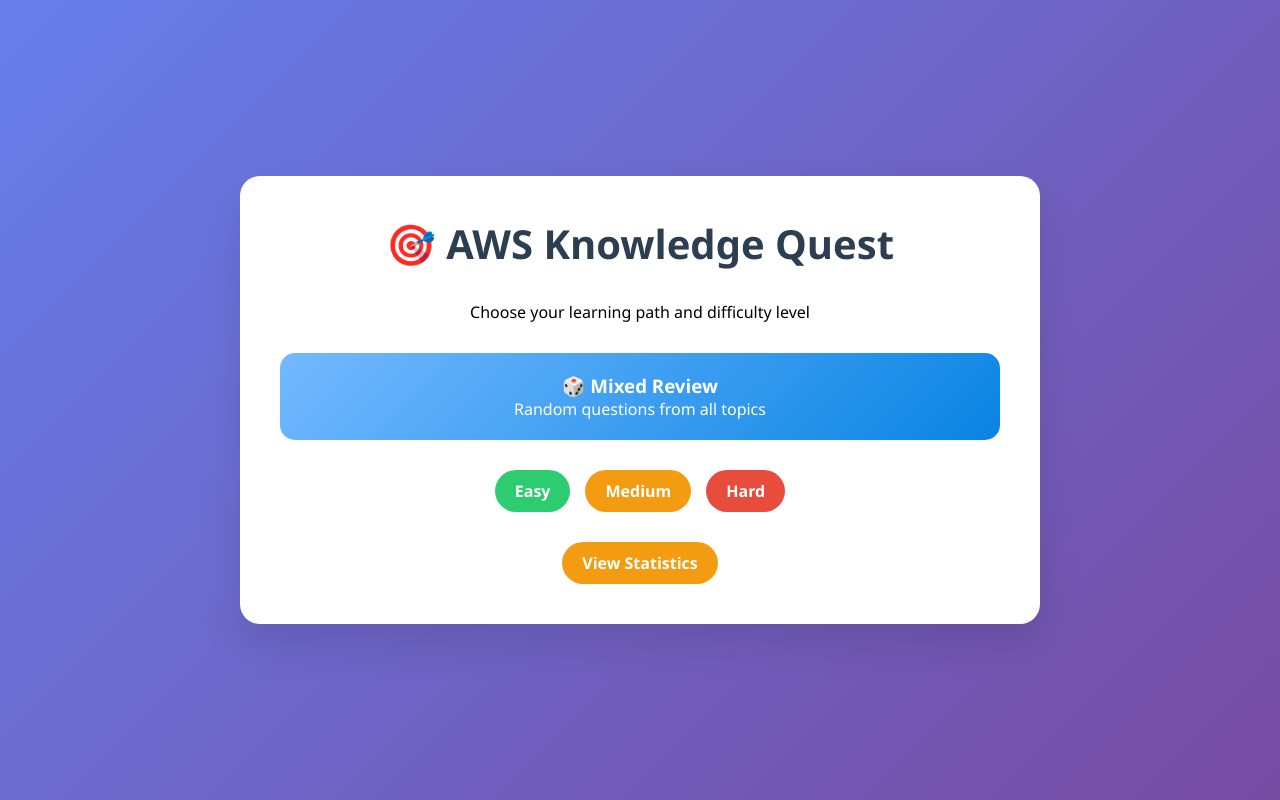
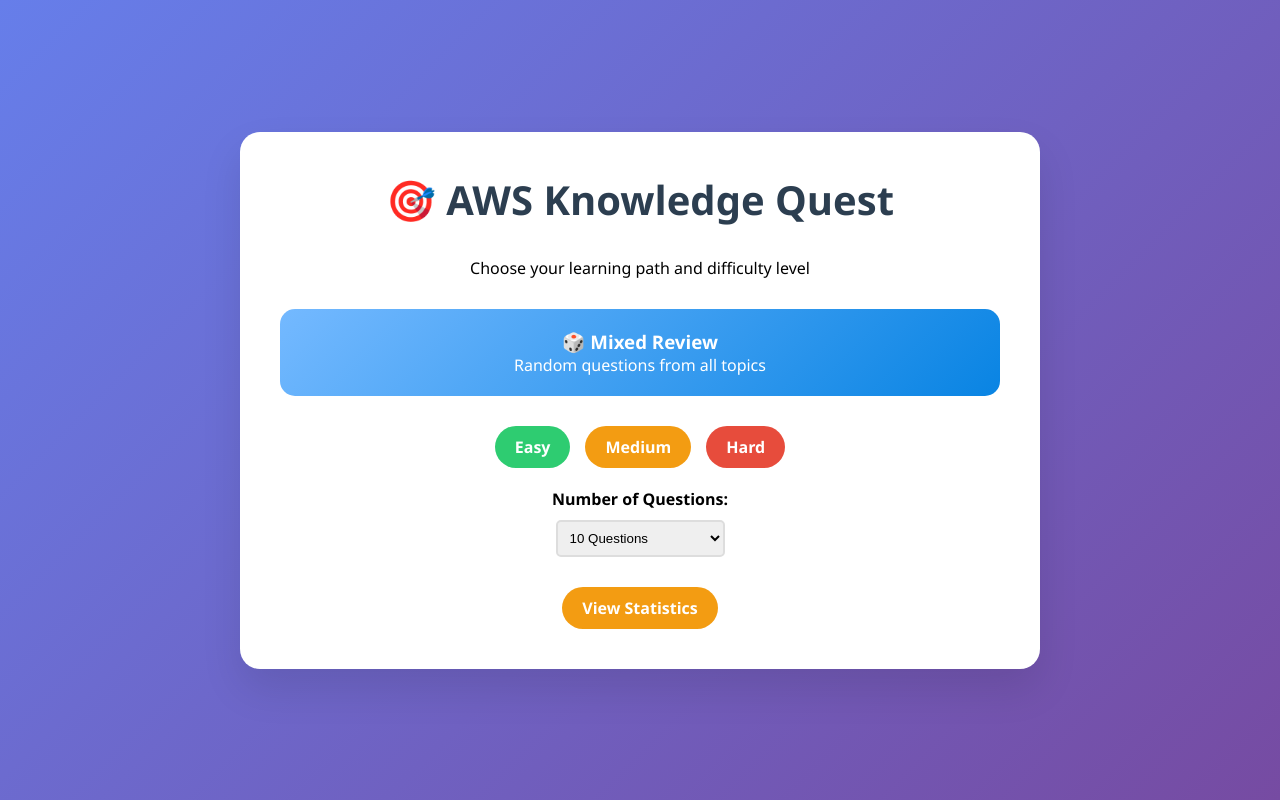
Before and after one commit to gianv9/quiz-maker, a Flask app: page / in a window 1280 px wide. Run offline with Flask 3, Linux system fonts and the light colour scheme; data that the repository does not hold is empty; some libraries are stand-ins or nearby versions.

Commit message:
✨ feat(quiz): add customizable question count selector
- Allow users to select 5, 10, 15, 20, 30, 40 or all available questions (max 50) before starting a quiz.
- Implements question count parameter in API with 50 question maximum to prevent database overload.

```diff
--- a/app.py
+++ b/app.py
@@ -56,17 +56,25 @@
 def get_questions(topic, difficulty):
     """API endpoint to get questions for topic and difficulty"""
     try:
+        count = request.args.get('count', '10')
+
+        # Set maximum limit to prevent database overload
+        if count == 'all':
+            limit = 50  # Maximum questions per quiz
+        else:
+            limit = min(int(count), 50)  # Cap user selection at 50
+
         with get_db() as conn:
             with conn.cursor() as cur:
                 if topic == 'mixed':
                     cur.execute(
-                        "SELECT * FROM questions WHERE difficulty = %s ORDER BY RANDOM() LIMIT 10",
-                        (difficulty,)
+                        "SELECT * FROM questions WHERE difficulty = %s ORDER BY RANDOM() LIMIT %s",
+                        (difficulty, limit)
                     )
                 else:
                     cur.execute(
-                        "SELECT * FROM questions WHERE topic = %s AND difficulty = %s ORDER BY RANDOM()",
-                        (topic, difficulty)
+                        "SELECT * FROM questions WHERE topic = %s AND difficulty = %s ORDER BY RANDOM() LIMIT %s",
+                        (topic, difficulty, limit)
                     )
                 questions = cur.fetchall()
 
--- a/templates/game.html
+++ b/templates/game.html
@@ -97,8 +97,11 @@
         let correctAnswers = 0;
         let detailedResults = [];
 
+        const urlParams = new URLSearchParams(window.location.search);
+        const questionCount = urlParams.get('count') || '10';
+
         // Load questions
-        fetch(`/api/questions/${topic}/${difficulty}`)
+        fetch(`/api/questions/${topic}/${difficulty}?count=${questionCount}`)
             .then(response => response.json())
             .then(data => {
                 questions = data;
--- a/templates/index.html
+++ b/templates/index.html
@@ -43,6 +43,19 @@
             <a href="#" class="difficulty-btn hard" onclick="setDifficulty('hard')">Hard</a>
         </div>
 
+        <div class="question-count-selector" style="margin: 20px 0;">
+            <label style="display: block; margin-bottom: 10px; font-weight: bold;">Number of Questions:</label>
+            <select id="questionCount" style="padding: 8px; border-radius: 5px; border: 2px solid #ddd;">
+                <option value="5">5 Questions</option>
+                <option value="10" selected>10 Questions</option>
+                <option value="15">15 Questions</option>
+                <option value="20">20 Questions</option>
+                <option value="30">30 Questions</option>
+                <option value="40">40 Questions</option>
+                <option value="all">All Available (50 Max)</option>
+            </select>
+        </div>
+
         <div style="margin-top: 30px;">
             <a href="/results" class="difficulty-btn medium">View Statistics</a>
         </div>
@@ -51,18 +64,21 @@
     <script>
         let selectedTopic = '';
         let selectedDifficulty = 'medium';
+        let questionCount = '10';
 
         function selectTopic(topic) {
             selectedTopic = topic;
+            questionCount = document.getElementById('questionCount').value;
             if (selectedDifficulty) {
-                window.location.href = `/game/${topic}/${selectedDifficulty}`;
+                window.location.href = `/game/${topic}/${selectedDifficulty}?count=${questionCount}`;
             }
         }
 
         function setDifficulty(difficulty) {
             selectedDifficulty = difficulty;
+            questionCount = document.getElementById('questionCount').value;
             if (selectedTopic) {
-                window.location.href = `/game/${selectedTopic}/${difficulty}`;
+                window.location.href = `/game/${selectedTopic}/${difficulty}?count=${questionCount}`;
             }
         }
     </script>
```
Also changed, not shown: README.md.
